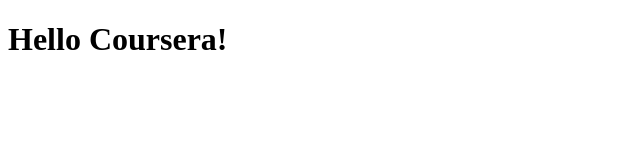
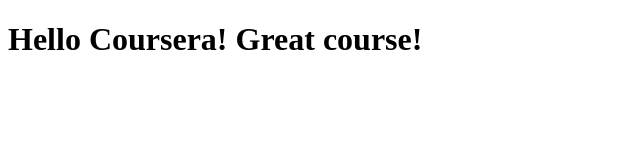
Before and after one commit to jpmartinsson/coursera-test, a plain HTML site: page site/index.html in a window 1280 px wide. Shown: the whole page, without its empty margins (0-640 px from the left). Drawn offline with Linux system fonts and the light colour scheme.

Commit message:
Small content changes

```diff
--- a/site/index.html
+++ b/site/index.html
@@ -4,6 +4,6 @@
  	<title>Hello Coursera!</title>
  </head>
  <body>
- <h1>Hello Coursera!</h1>
+ <h1>Hello Coursera! Great course!</h1>
  </body>
  </html>
```
